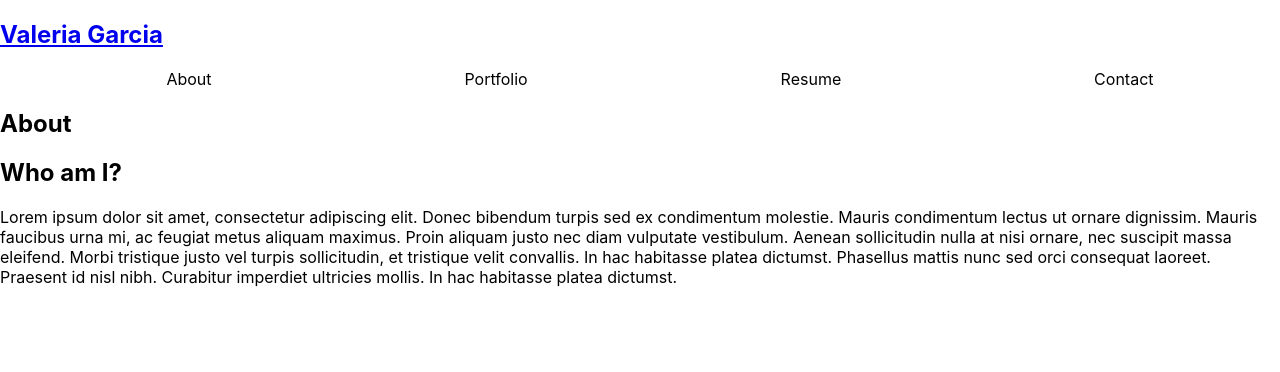
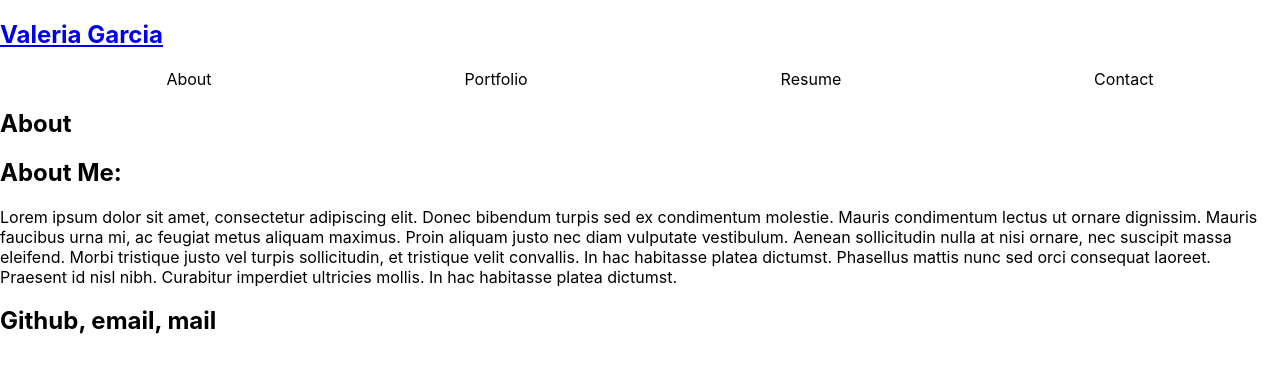
Before and after one commit to vhivestate/react-portfolio-2.0, a React (Create React App) app: page / in a window 1280 px wide. Shown: the top 372 px of the page. Built offline with nearby package versions, Linux system fonts and the light colour scheme.

Commit message:
added footer

```diff
--- a/src/App.js
+++ b/src/App.js
@@ -3,6 +3,7 @@ import Nav from './components/Nav';
 import About from './components/About';
 import Project from './components/Project';
 import ContactForm from './components/Contact';
+import Footer from './components/Footer';
 
 
 function App() {
@@ -29,6 +30,7 @@ function App() {
           <ContactForm></ContactForm>
           <Project currentCategory={currentCategory}></Project>
           <About></About>
+          <Footer></Footer>
         </main>
     </div>
   );
--- a/src/components/About/index.js
+++ b/src/components/About/index.js
@@ -4,7 +4,7 @@ function About() {
 
   return (
     <section className="my-5" >
-      <h1 id="about">Who am I?</h1>
+      <h1 id="about">About Me:</h1>
       <div className="my-2">
         <p>
           Lorem ipsum dolor sit amet, consectetur adipiscing elit. Donec bibendum turpis sed ex condimentum molestie. Mauris condimentum lectus ut ornare dignissim. Mauris faucibus urna mi, ac feugiat metus aliquam maximus. Proin aliquam justo nec diam vulputate vestibulum. Aenean sollicitudin nulla at nisi ornare, nec suscipit massa eleifend. Morbi tristique justo vel turpis sollicitudin, et tristique velit convallis. In hac habitasse platea dictumst. Phasellus mattis nunc sed orci consequat laoreet. Praesent id nisl nibh. Curabitur imperdiet ultricies mollis. In hac habitasse platea dictumst.
--- a/src/components/Footer/index.js
+++ b/src/components/Footer/index.js
@@ -0,0 +1,16 @@
+import React from 'react'
+
+function Footer() {
+
+  return (
+    <section className="my-5" >
+      <h1 id="Footer"> Github, email, mail</h1>
+      <div className="my-2">
+        <p>
+      </p>
+      </div>
+    </section>
+  )
+}
+
+export default Footer
--- a/src/index.css
+++ b/src/index.css
@@ -18,7 +18,7 @@ li {
 
 
 nav a:hover {
-  text-decoration: none;
+  text-decoration: underline;
 }
 
 nav  li {
```
